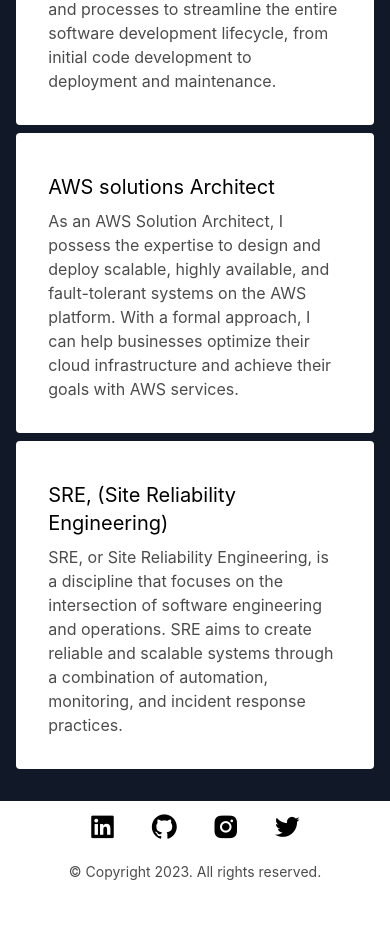
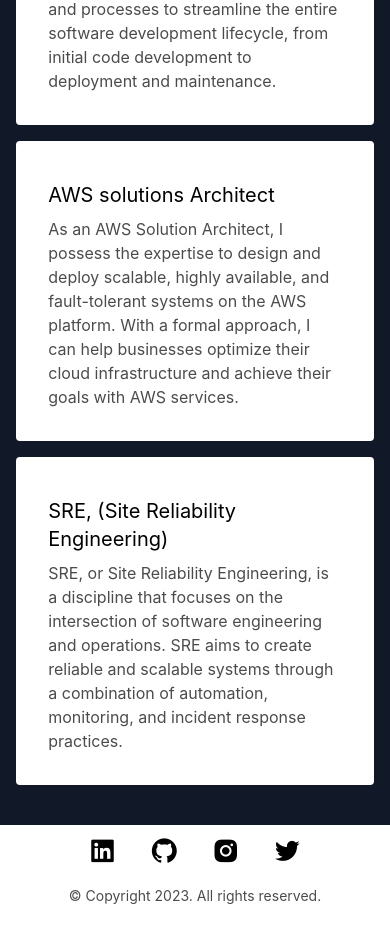
Before and after one commit to toseth97/spersis, a React (Create React App) app: page / in a window 390 px wide. Shown: the part 4359-5289 px from the top of the page. Before the commit the page ends 5265 px from the top, so only its background shows below. Built offline with nearby package versions, Linux system fonts and the light colour scheme; the HTML template or start-up script is replaced by a standard one.

Commit message:
quick fix on experience css

```diff
--- a/src/components/Experience.js
+++ b/src/components/Experience.js
@@ -28,7 +28,7 @@
                 <div className="underlines md:bg-blue-700"></div>
                 <div className="mt-8 md:grid md:grid-cols-3 gap-3">
                     {experience.map((item) => (
-                        <div className="dark:bg-gray-900 bg-white text-black dark:text-white   md:my-0 my-2 rounded p-8">
+                        <div className="dark:bg-gray-900 bg-white text-black dark:text-white md:my-0 my-4 rounded p-8">
                             <h1 className="text-xl md:my-8 my-2 md:h-10 h-15">
                                 {item.name}
                             </h1>
```
